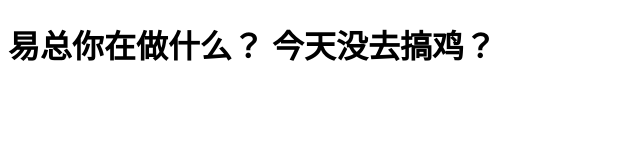
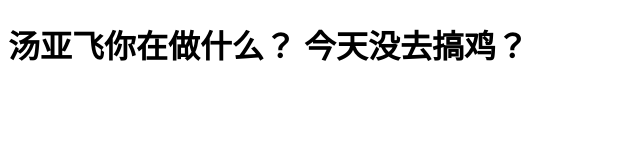
Before and after one commit to yxw306465373/hello, a plain HTML site: page hello.html in a window 1280 px wide. Shown: the whole page, without its empty margins (0-640 px from the left). Drawn offline with Linux system fonts and the light colour scheme.

Commit message:
Update hello.html

```diff
--- a/hello.html
+++ b/hello.html
@@ -15,7 +15,7 @@
 
 
    <body>
-        <h1>易总你在做什么？ 今天没去搞鸡？</h1>
+        <h1>汤亚飞你在做什么？ 今天没去搞鸡？</h1>
    </body>
 
 </html>
```
